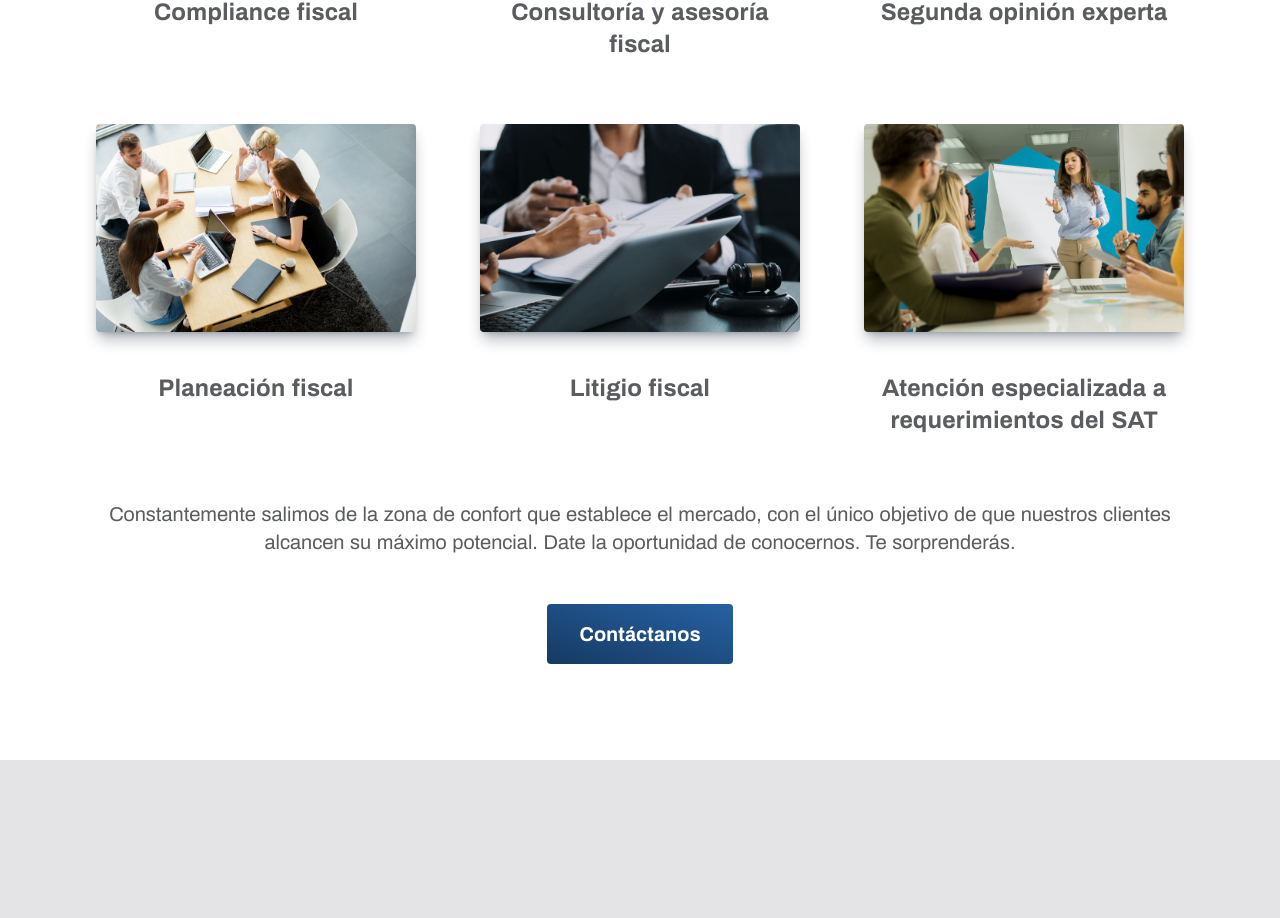
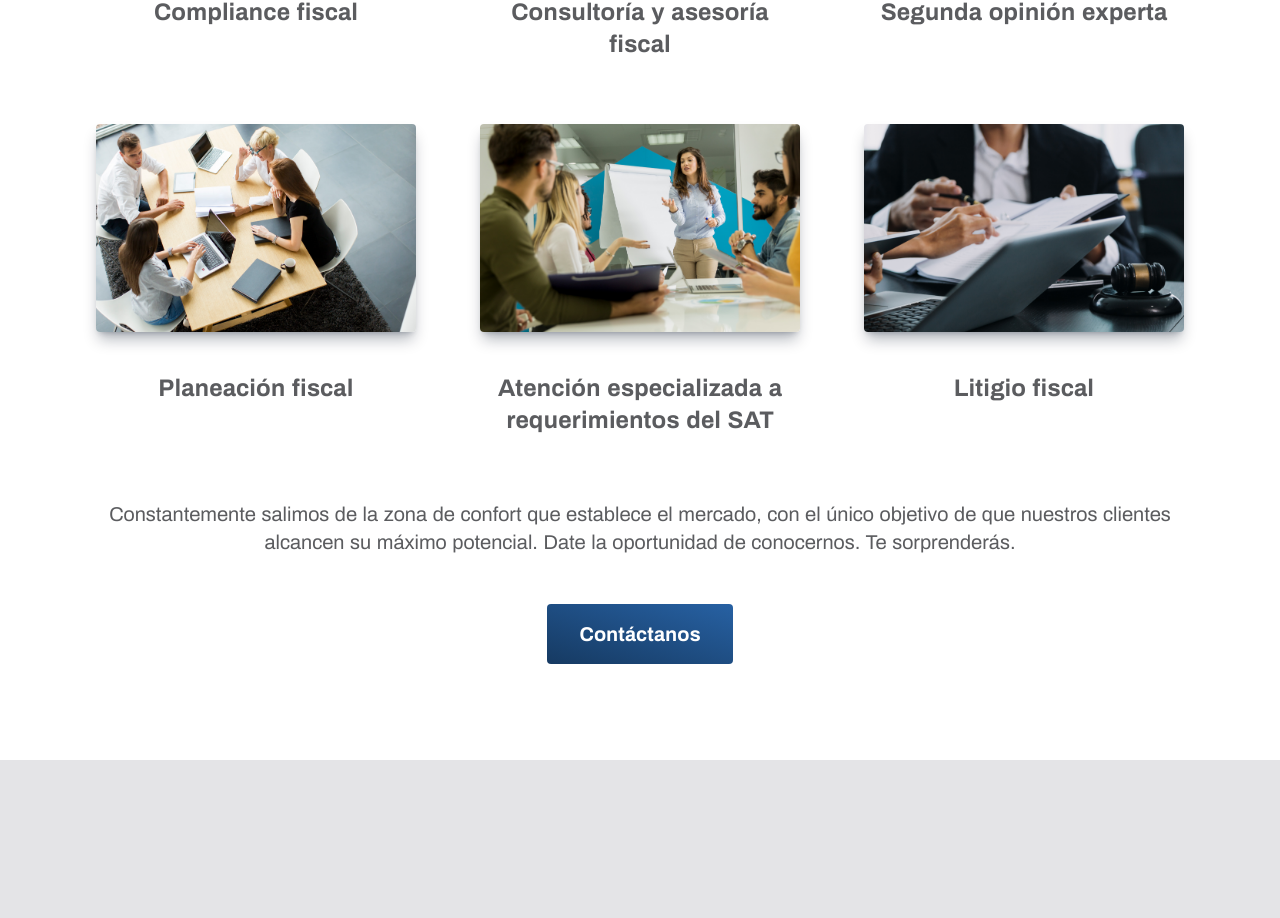
Before and after one commit to saufth/rehsok, a Next.js app: page / in a window 1280 px wide. Shown: the part 1496-2414 px from the top of the page. Built offline with nearby package versions, Linux system fonts and the light colour scheme.

Commit message:
Solutions list updated

```diff
--- a/src/components/sections/Solutions.jsx
+++ b/src/components/sections/Solutions.jsx
@@ -29,12 +29,12 @@ const solutions =  [
     imageSrc:`${imageFolder}planning`
   },
   {
+    text: 'Atención especializada a requerimientos del SAT',
+    imageSrc:`${imageFolder}requirements`
+  },
+  {
     text: 'Litigio fiscal',
     imageSrc:`${imageFolder}litigation`
-  },
-  {
-    text: 'Atención especializada a requerimientos del SAT',
-    imageSrc:`${imageFolder}requirements`
   }
 ]
 
```
